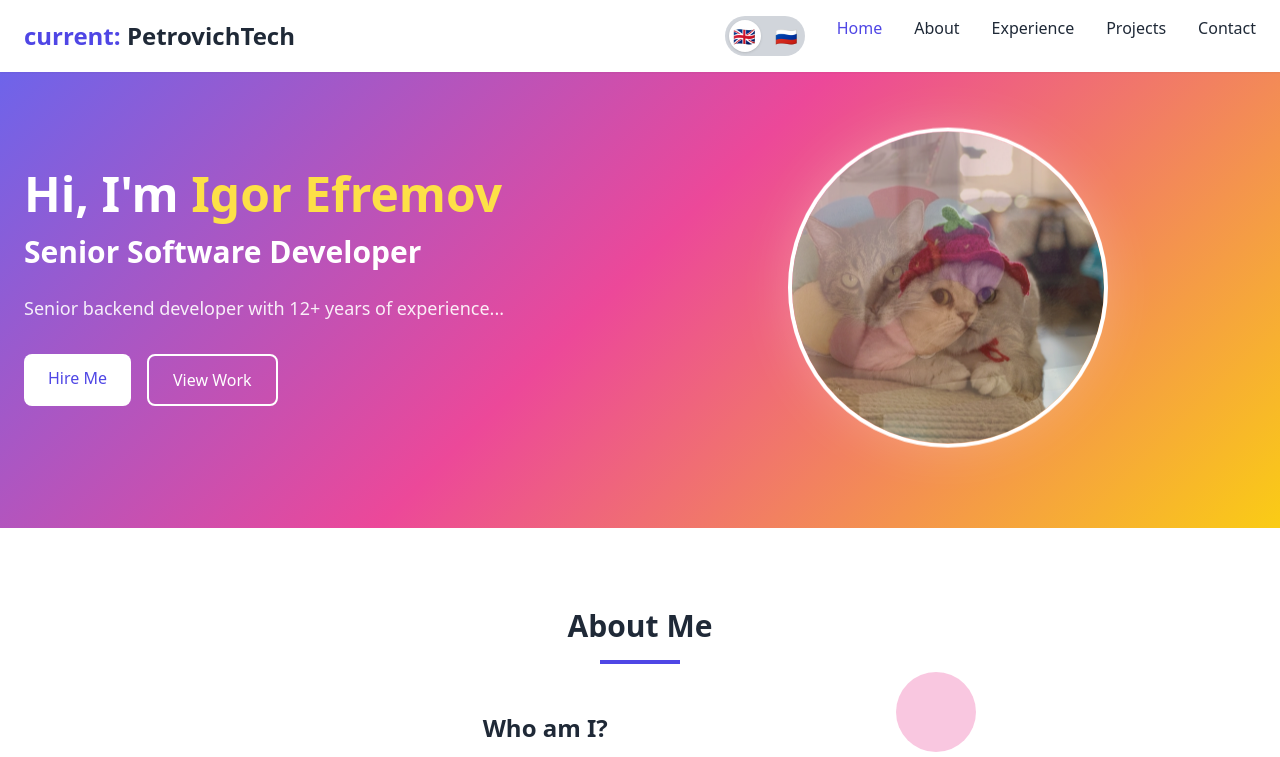
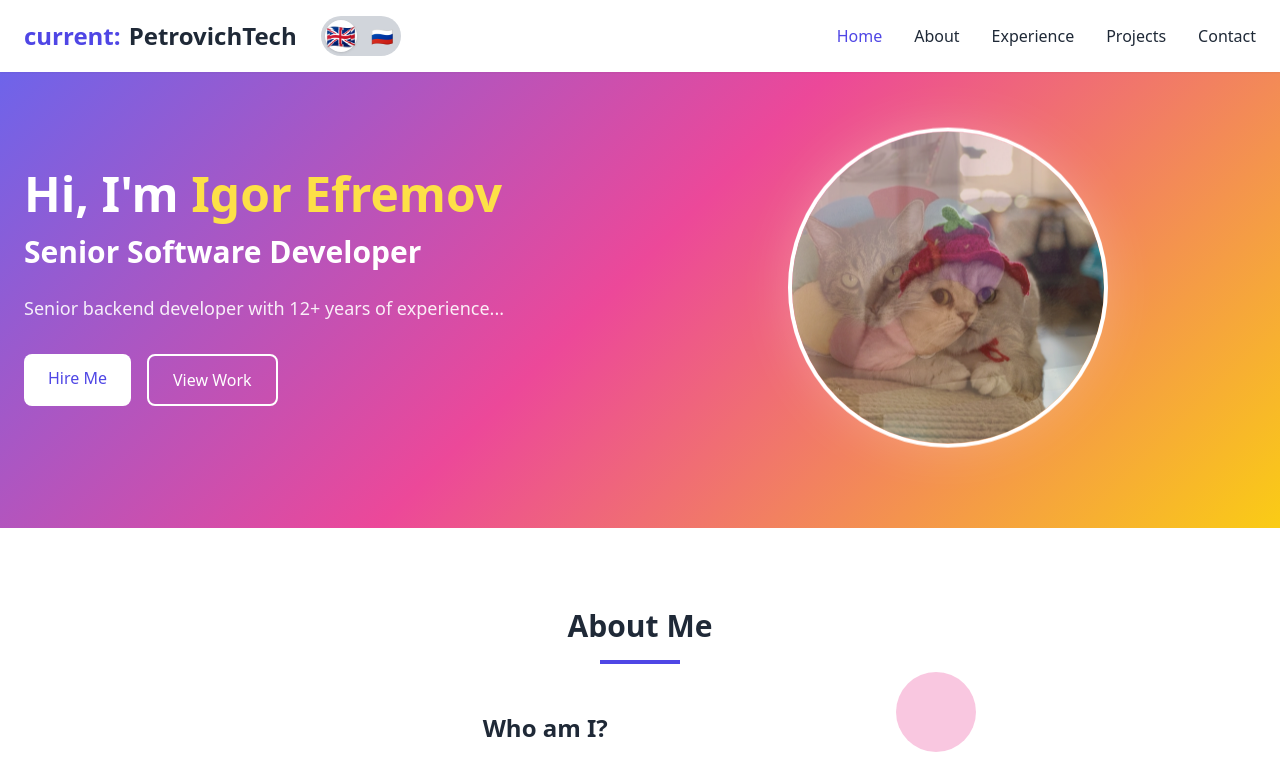
Before and after one commit to efremovigor/web-profile, a plain HTML site: page static/template/index.html in a window 1280 px wide. Shown: the top 757 px of the page. Drawn offline with nearby package versions, Linux system fonts and the light colour scheme; files whose address does not match are found by name.

Commit message:
translate

```diff
--- a/static/template/index.html
+++ b/static/template/index.html
@@ -228,11 +228,16 @@
 <!-- Header -->
 <header class="fixed w-full bg-white shadow-sm z-50">
     <div class="container mx-auto px-6 py-4 flex items-center justify-between">
-        <div class="text-2xl font-bold text-indigo-600"><span class="lang-en">current: </span><span class="lang-ru" style="display:none">текущее: </span><span class="text-gray-800"><a href="https://spb.hh.ru/employer/77364#it" class="hover:underline"><span class="lang-en">PetrovichTech</span><span class="lang-ru" style="display:none">ПетровичТех</span></a></span></div>
-        <nav id="mainNav" class="hidden md:flex space-x-8">
-            <!-- Switch для смены языка -->
-            <div class="flex items-center space-x-2">
-                <div id="langSwitch" class="relative w-20 h-10 bg-gray-300 rounded-full cursor-pointer flex items-center">
+        <div class="flex items-center gap-2 text-2xl font-bold text-indigo-600">
+            <span class="lang-en">current: </span>
+            <span class="lang-ru" style="display:none">текущее: </span>
+            <span class="text-gray-800">
+                <a href="https://spb.hh.ru/employer/77364#it" class="hover:underline">
+                    <span class="lang-en">PetrovichTech</span>
+                    <span class="lang-ru" style="display:none">ПетровичТех</span>
+                </a>
+            </span>
+            <div id="langSwitch" class="relative w-20 h-10 bg-gray-300 rounded-full cursor-pointer flex items-center ml-4">
                 <!-- Кнопка-ползунок -->
                 <div id="langThumb" class="absolute top-1 left-1 w-8 h-8 bg-white rounded-full shadow transition-transform flex items-center justify-center">
                     🇬🇧
@@ -242,6 +247,8 @@
                 <span class="absolute right-2 text-lg">🇷🇺</span>
             </div>
         </div>
+        <nav id="mainNav" class="hidden md:flex space-x-8">
+
             <a href="#home" class="text-indigo-600 font-medium transition"><span class="lang-en">Home</span><span class="lang-ru" style="display:none">Главная</span></a>
             <a href="#about" class="text-gray-800 hover:text-indigo-600 transition"><span class="lang-en">About</span><span class="lang-ru" style="display:none">Обо мне</span></a>
             <a href="#experience" class="text-gray-800 hover:text-indigo-600 transition"><span class="lang-en">Experience</span><span class="lang-ru" style="display:none">Опыт</span></a>
```
Lines whose indentation alone changed are shown as unchanged.
